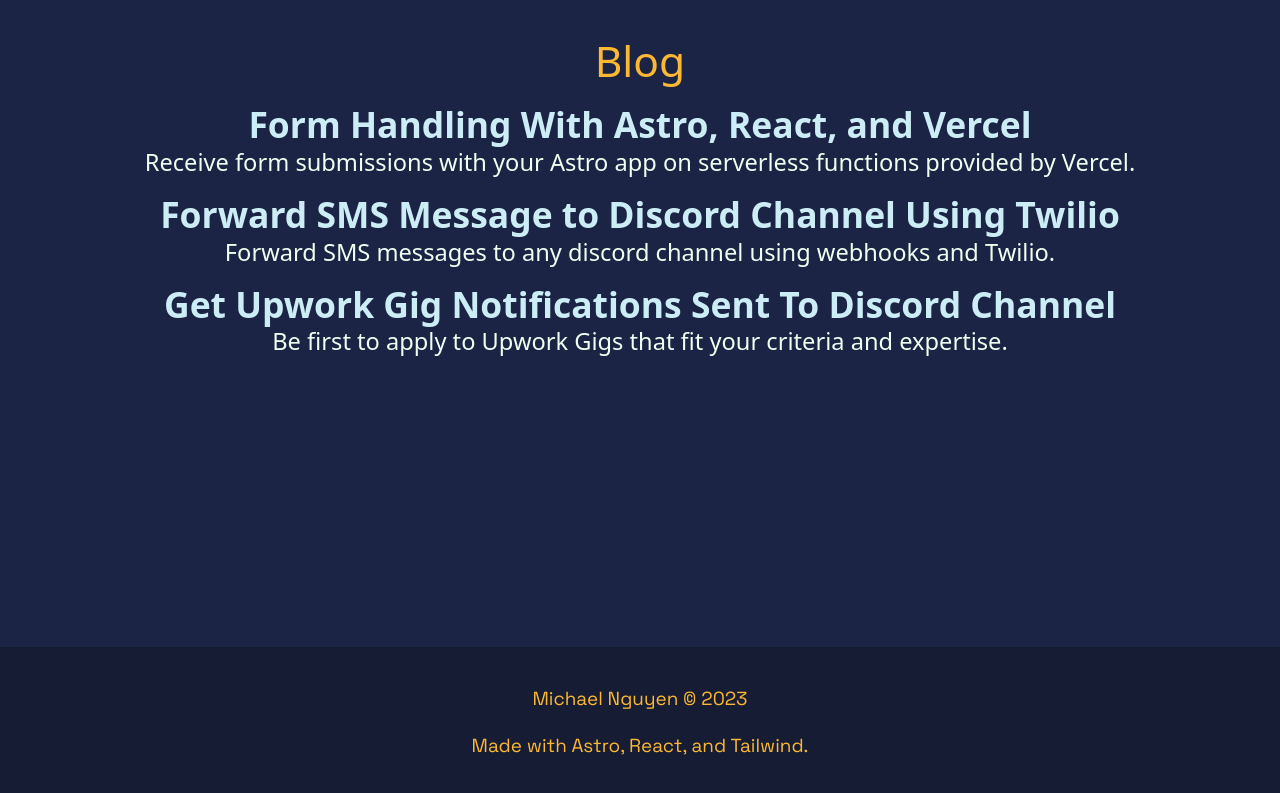
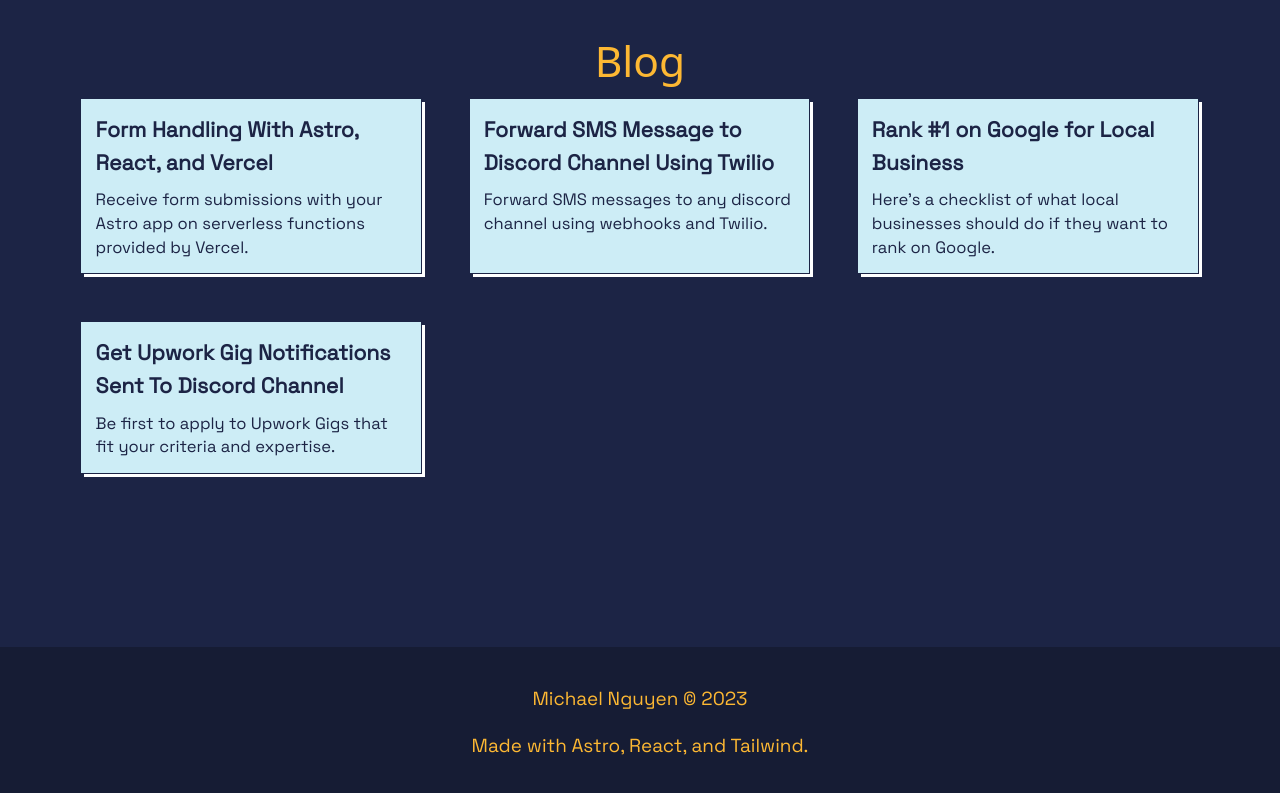
Before and after one commit to mnguye95/personal-blog, an Astro site: page /blog in a window 1280 px wide. Shown: the part 153-946 px from the top of the page. Built offline with nearby package versions, Linux system fonts and the light colour scheme; Astro itself is replaced by a stand-in of ours; a web font is replaced by a local one.

Commit message:
blog content

```diff
--- a/src/pages/blog.astro
+++ b/src/pages/blog.astro
@@ -3,14 +3,14 @@ import Layout from '../layouts/Layout.astro';
 const posts = await Astro.glob('../posts/*.md')
 ---
 
-<Layout title="Blog">
+<Layout title="Blog - Michael's Machinations">
 	<main>
 		<h3 class="md:text-4xl text-2xl text-honey-yellow text-center">Blog</h3>
-		<div class="flex flex-col m-4">
+		<div class="grid grid-cols-3 gap-4">
 			{posts.map(post => (
-				<div class="flex flex-col mb-3 text-center">
-					<h3 class="font-bold font-space-cadet text-light-cyan md:text-3xl text-2xl "><a href={`/${post.frontmatter.slug}`}>{post.frontmatter.title}</a></h3>
-					<p class="font-medium md:text-xl text-lg text-honeydew">{post.frontmatter.excerpt}</p>
+				<div onclick={`location.href='${post.frontmatter.slug}'`} class="flex flex-col md:text-xl text-lg font-space-grotesk text-space-cadet group bg-light-cyan cursor-pointer shadow-rb border-b border-r border-space-cadet p-3 m-3">
+					<h3 class="font-bold font-space-grotesk md:text-lg text-md text-md group-hover:underline underline-offset-8 decoration-4 mb-2"><a href={`/${post.frontmatter.slug}`}>{post.frontmatter.title}</a></h3>
+					<p class="font-medium md:text-md text-sm text-space-cadet">{post.frontmatter.excerpt}</p>
 				</div>
 			))}
 		</div>
--- /dev/null
+++ b/src/posts/local-seo-guide.md
@@ -0,0 +1,9 @@
+---
+title: "Rank #1 on Google for Local Business"
+slug: rank-google-local-business
+excerpt: Here's a checklist of what local businesses should do if they want to rank on Google.
+date: 2022-09-23
+author: Michael Nguyen
+---
+
+Lorem ipsum dolor sit amet consectetur adipisicing elit. Perferendis porro, laudantium minima voluptatem vero id esse maiores voluptate excepturi unde sequi necessitatibus architecto totam recusandae mollitia. Numquam earum exercitationem provident ea esse at quia similique error impedit veniam fuga reiciendis minus inventore harum saepe libero quaerat, corrupti repellat molestiae unde labore commodi iste cum aut. Adipisci unde non perferendis eligendi quo nulla officia, quod a vero nihil ut maiores accusamus incidunt consequatur hic architecto aut eveniet ea officiis. Tempora voluptatem eaque fugiat aperiam illum quod perspiciatis porro. Dolorum exercitationem ad repellat tempora, laborum debitis explicabo! Tempore modi officia sapiente excepturi?
```
Also changed, not shown: src/pages/[slug].astro (added, +20 -0 lines).
